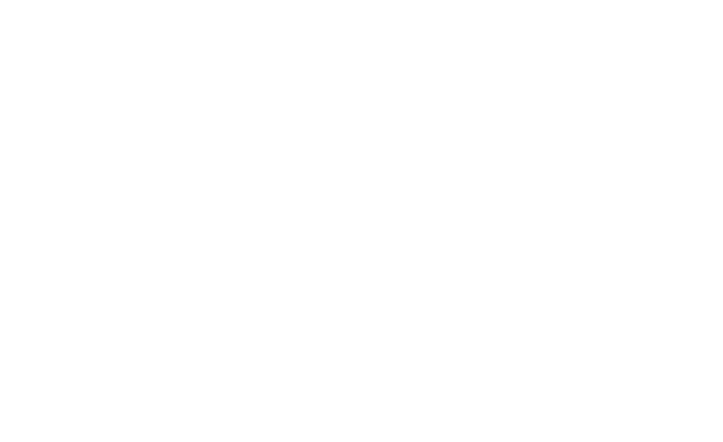
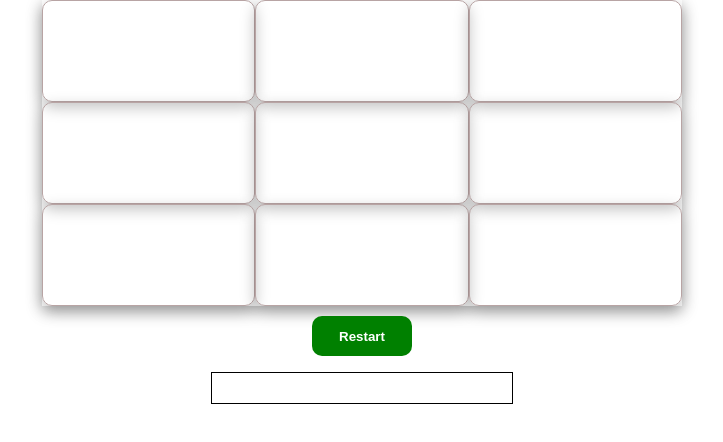
Before and after one commit to Biozidtonoy/tic_tac_toe, a plain HTML site: page index.html in a window 1280 px wide. Shown: the whole page, without its empty margins (278-1001 px from the left). Drawn offline with Linux system fonts and the light colour scheme.

Commit message:
successguly done

```diff
--- a/index.html
+++ b/index.html
@@ -7,7 +7,20 @@
     <title>Tic Tac Toe</title>
 </head>
 <body>
+    <div class="board">
+        <div class="cell" data-index="0"></div>
+        <div class="cell" data-index="1"></div>
+        <div class="cell" data-index="2"></div>
+        <div class="cell" data-index="3"></div>
+        <div class="cell" data-index="4"></div>
+        <div class="cell" data-index="5"></div>
+        <div class="cell" data-index="6"></div>
+        <div class="cell" data-index="7"></div>
+        <div class="cell" data-index="8"></div>
+    </div>
 
+    <button id="restart">Restart</button>
+    <p id="status"></p>
     <script src="tictactoe.js"></script>
 </body>
 </html>
--- a/style.css
+++ b/style.css
@@ -0,0 +1,45 @@
+body{
+    margin: 0;
+    padding: 0;
+    display: flex;
+    flex-direction: column;
+    justify-content: center;
+    align-items: center;
+}
+.board{
+    /* border: 1px solid green; */
+    height: 50%;
+    width: 50%;
+    display: grid;
+    grid-template-columns: 1fr 1fr 1fr;
+    box-shadow: 0 5px 15px 0 rgb(0,0,0,0.25);
+}
+.cell{
+    border: 0.5px solid rgb(184, 164, 164);
+    height: 100px;
+    border-radius: 10px;
+    font-size: 60px;
+    display: flex;
+    justify-content: center;
+    align-items: center;
+    color: red;
+    box-shadow: 0 5px 15px 0 rgb(0,0,0,0.25);
+}
+#status{
+    border: 1px solid black;
+    height: 30px;
+    width: 300px;
+}
+#restart{
+    border: none;
+    background-color: green;
+    border-radius: 10px;
+    color: white;
+    font-weight: bold;
+    margin-top: 10px;
+    height: 40px;
+    width: 100px;
+}
+#restart:hover{
+    box-shadow: 0 5px 15px 0 rgb(0,0,20);
+}
--- a/tictactoe.js
+++ b/tictactoe.js
@@ -93,22 +93,57 @@
 
 })();
 
-console.log(gameboard.getBoard());
-console.log(gameController.playRound(0));
-console.log(gameboard.getBoard());
-console.log(gameController.playRound(1));
-console.log(gameboard.getBoard());
-console.log(gameController.playRound(2));
-console.log(gameboard.getBoard());
-console.log(gameController.playRound(3));
-console.log(gameboard.getBoard());
-console.log(gameController.playRound(5));
-console.log(gameboard.getBoard());
-console.log(gameController.playRound(4));
-console.log(gameboard.getBoard());
-console.log(gameController.playRound(6));
-console.log(gameboard.getBoard());
-console.log(gameController.playRound(8));
-console.log(gameboard.getBoard());
-console.log(gameController.playRound(7));
-console.log(gameboard.getBoard());
+
+const displayController = (() => {
+
+    const cells = document.querySelectorAll(".cell");
+    const restartBtn = document.getElementById("restart");
+    const statusText = document.getElementById("status");
+
+    const render = () => {
+        const board = gameboard.getBoard();
+        cells.forEach((cell, index) => {
+            cell.textContent = board[index];
+             if (board[index] === "X") {
+                cell.style.color = "green";   // X → green
+            }
+            else if (board[index] === "O") {
+                    cell.style.color = "red";     // O → red
+            }
+            else {
+                    cell.style.color = "black";   // empty cell reset
+            }
+
+        });
+    };
+
+    const handleClick = (e) => {
+    const index = e.target.dataset.index;
+
+    const result = gameController.playRound(Number(index));
+
+    render();
+
+    if (!result) return;
+
+    if (result.status === "win") {
+        statusText.textContent = ` ${result.winner} wins!`;
+    }
+    else if (result.status === "draw") {
+        statusText.textContent = "It's a draw!";
+    }
+};
+
+    cells.forEach(cell => {
+        cell.addEventListener("click", handleClick);
+    });
+
+    restartBtn.addEventListener("click", () => {
+        gameController.restartGame();
+        render();
+        statusText.textContent = "";
+    });
+
+    render();
+
+})();
```
